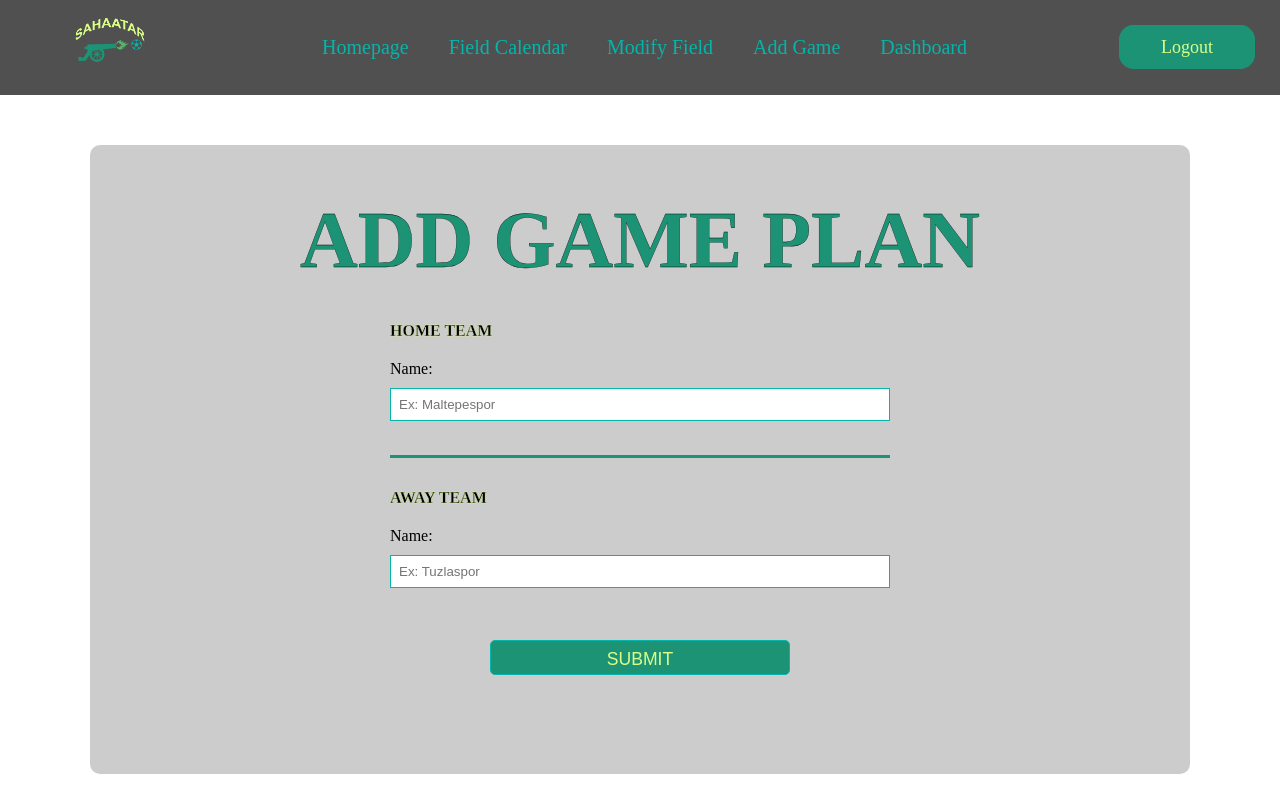
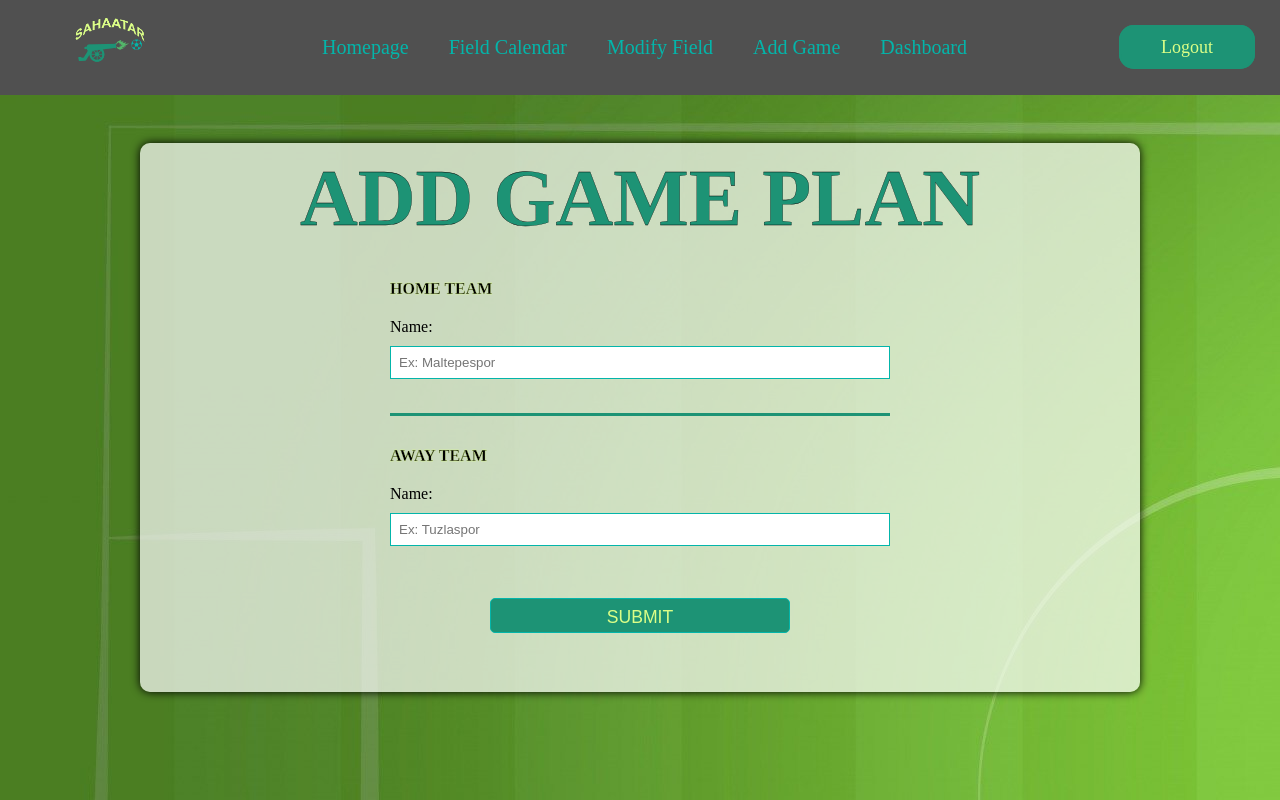
Before and after one commit to berfinyuksel/sahaatar, a Flask app: page /fillform in a window 1280 px wide. Run offline with Flask 3, Linux system fonts and the light colour scheme.

Commit message:
fillform changes

```diff
--- a/website/static/css/fillform.css
+++ b/website/static/css/fillform.css
@@ -4,7 +4,7 @@
 }
 
 html {
-    background-color: white;
+  background-image: url('/static/images/background.jpg');
 }
 
 nav {
@@ -97,15 +97,16 @@
 }
 
 .container {
-    display: flex;
-    flex-direction: column;
-    /* text-align: center; */
+  background-color: rgba(255, 255, 255, 0.7);
+  padding: 10px;
+  border-radius: 10px;
+  box-shadow: 0 0 10px rgba(0, 0, 0, 7);
+  width: 100%;
   max-width: 1000px;
+  box-sizing: border-box;
   margin: 0 auto;
-    padding: 50px;
-    background-color: rgba(128, 128, 128, 0.4);
-    border-radius: 10px;
-    margin-top: 50px;
+  margin-top: 3em;
+  margin-bottom: 3em;
 }
 
 #title-box {
@@ -114,7 +115,7 @@
 }
 
 h1 {
-  color:#1d9375;
+  color: #1d9375;
   font-size: 80px;
   margin-bottom: 20px;
   padding-left: 0;
@@ -122,7 +123,7 @@ h1 {
   -webkit-text-stroke-color: black;
 }
 
-h2{
+h2 {
   color: black;
   font-size: medium;
   padding-left: 0;
@@ -156,7 +157,7 @@ h2{
 label {
   display: block;
   margin: 0.5rem 0;
-    align-items:left ;
+  align-items: left;
 }
 
 input,
@@ -167,7 +168,8 @@ h2{
   min-height: 2em;
   margin-bottom: 10px;
   background-color: white;
-    border: 1px solid  #03B5AA;;
+  border: 1px solid #03B5AA;
+  ;
   padding: 8px;
   box-sizing: border-box;
 }
```
Also changed, not shown: website/static/css/sendfile.css (+24 -26 lines). Lines whose indentation alone changed are shown as unchanged.
